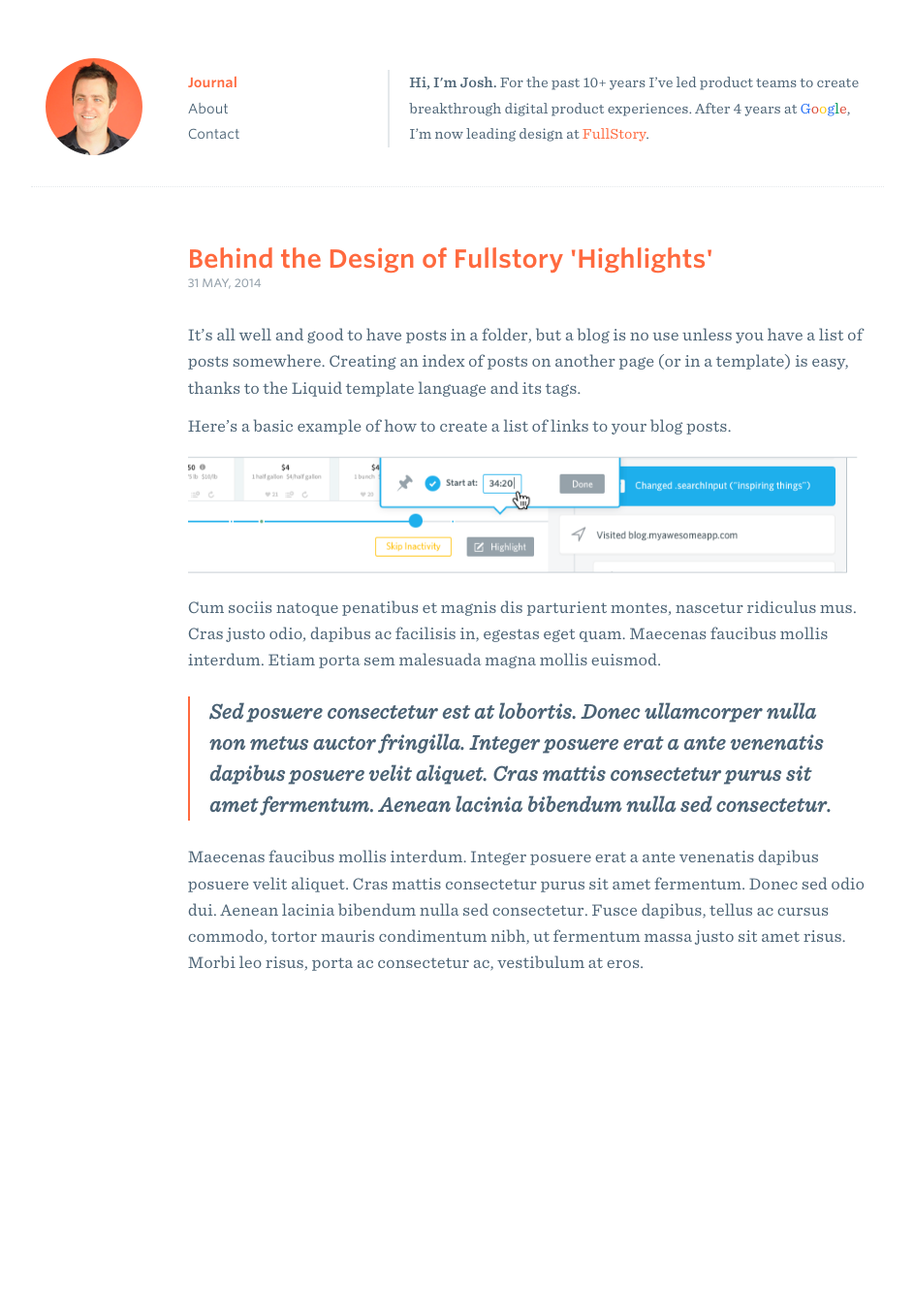
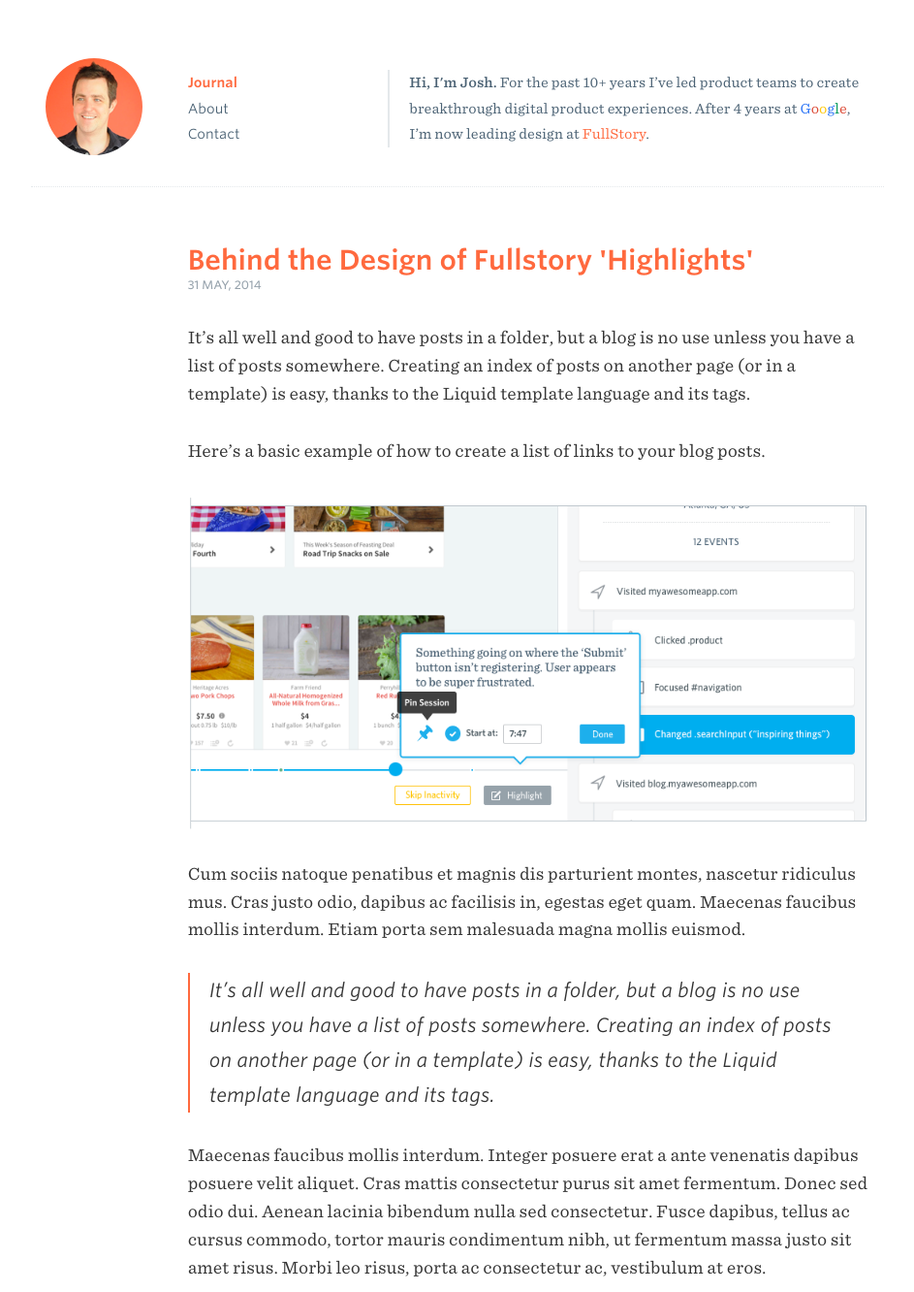
Before and after one commit to joshteague/joshteague.github.io, a Jekyll site: the page built from _posts/2014-05-31-a-post.markdown, in a window 1280 px wide. Shown: the whole page at 97% size, without its empty margins (168-1111 px from the left). Built offline with Jekyll 4.4.1, drawn with Linux system fonts in a browser that asks for light colours; before the commit the page ends 1016 px from its top, so only the background shows below that.

Commit message:
Continued tweaks, larger body font, image positioning, etc

```diff
--- a/_posts/2014-05-31-a-post.markdown
+++ b/_posts/2014-05-31-a-post.markdown
@@ -7,10 +7,10 @@
 
 Here’s a basic example of how to create a list of links to your blog posts.
 
-![FullStory Highlights](/assets/highlights.png)
+![FullStory Highlights](/assets/highlights_03.png)
 
 Cum sociis natoque penatibus et magnis dis parturient montes, nascetur ridiculus mus. Cras justo odio, dapibus ac facilisis in, egestas eget quam. Maecenas faucibus mollis interdum. Etiam porta sem malesuada magna mollis euismod.
 
-> Sed posuere consectetur est at lobortis. Donec ullamcorper nulla non metus auctor fringilla. Integer posuere erat a ante venenatis dapibus posuere velit aliquet. Cras mattis consectetur purus sit amet fermentum. Aenean lacinia bibendum nulla sed consectetur.
+> It’s all well and good to have posts in a folder, but a blog is no use unless you have a list of posts somewhere. Creating an index of posts on another page (or in a template) is easy, thanks to the Liquid template language and its tags.
 
 Maecenas faucibus mollis interdum. Integer posuere erat a ante venenatis dapibus posuere velit aliquet. Cras mattis consectetur purus sit amet fermentum. Donec sed odio dui. Aenean lacinia bibendum nulla sed consectetur. Fusce dapibus, tellus ac cursus commodo, tortor mauris condimentum nibh, ut fermentum massa justo sit amet risus. Morbi leo risus, porta ac consectetur ac, vestibulum at eros.
--- a/css/custom.css
+++ b/css/custom.css
@@ -134,9 +134,9 @@
 /* line 130, ../_sass/custom.scss */
 .blog li {
   list-style-type: none;
-  margin-bottom: 40px;
+  margin-bottom: 60px;
   border-bottom: 1px dotted #e4e8eb;
-  padding-bottom: 30px;
+  padding-bottom: 60px;
 }
 /* line 136, ../_sass/custom.scss */
 .blog a {
@@ -313,7 +313,7 @@
 }
 /* line 295, ../_sass/custom.scss */
 .blog p img {
-  margin: 16px 0px 16px -160px;
+  margin: 0px 0px 0px -160px;
   max-width: 880px;
 }
 
@@ -329,19 +329,19 @@
   font-family: "Whitney SSm A", "Whitney SSm B";
   font-weight: 600;
   font-style: normal;
-  font-size: 26px;
+  font-size: 28px;
   color: #ff693e;
 }
 
 /* line 316, ../_sass/custom.scss */
 p {
-  margin-top: 12px;
+  margin-top: 30px;
   font-family: "Sentinel SSm A", "Sentinel SSm B";
   font-weight: 400;
   font-style: normal;
-  font-size: 16px;
+  font-size: 17px;
   line-height: 1.7em;
-  color: #4b6274;
+  color: rgba(0, 0, 0, 0.8);
 }
 
 /* line 325, ../_sass/custom.scss */
@@ -372,66 +372,67 @@
 /* line 345, ../_sass/custom.scss */
 blockquote p {
   font-size: 20px;
-  font-weight: 600;
+  font-weight: 500;
   font-style: italic;
-  line-height: 1.6em;
+  line-height: 1.8em;
+  font-family: "Whitney SSm A", "Whitney SSm B";
 }
 
-/* line 352, ../_sass/custom.scss */
+/* line 353, ../_sass/custom.scss */
 img {
   height: auto;
   max-width: 100%;
 }
 
 @media (max-width: 991px) {
-  /* line 361, ../_sass/custom.scss */
+  /* line 362, ../_sass/custom.scss */
   .site-header ul {
     text-align: left;
   }
-  /* line 364, ../_sass/custom.scss */
+  /* line 365, ../_sass/custom.scss */
   .site-header li {
     padding-left: 20px;
   }
 
-  /* line 369, ../_sass/custom.scss */
+  /* line 370, ../_sass/custom.scss */
   .header {
     margin-top: 60px;
   }
 
-  /* line 373, ../_sass/custom.scss */
+  /* line 374, ../_sass/custom.scss */
   .bio {
     margin-top: 50px;
     margin-bottom: 50px;
   }
 }
 @media (max-width: 767px) {
-  /* line 380, ../_sass/custom.scss */
+  /* line 381, ../_sass/custom.scss */
   .site-header .row {
     text-align: center;
   }
-  /* line 383, ../_sass/custom.scss */
+  /* line 384, ../_sass/custom.scss */
   .site-header ul {
     padding-top: 8px;
     text-align: center;
   }
-  /* line 387, ../_sass/custom.scss */
+  /* line 388, ../_sass/custom.scss */
   .site-header li {
     padding-left: 15px;
     padding-right: 15px;
   }
 
-  /* line 393, ../_sass/custom.scss */
+  /* line 394, ../_sass/custom.scss */
   .header {
     margin-top: 20px;
   }
 
-  /* line 397, ../_sass/custom.scss */
+  /* line 398, ../_sass/custom.scss */
   h1 {
     font-size: 24px;
     margin-top: 7px;
   }
 
-  /* line 402, ../_sass/custom.scss */
+  /* line 403, ../_sass/custom.scss */
   .bio {
     font-size: 20px;
     margin-top: 20px;
```
Also changed, not shown: _sass/custom.scss (+10 -9 lines), assets/highlights_02.png (added), assets/highlights_03.png (added), 1 other file.
